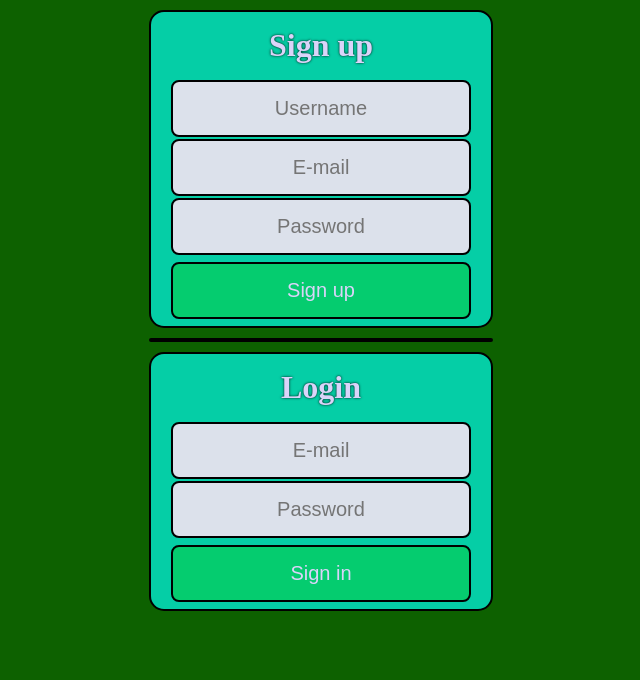
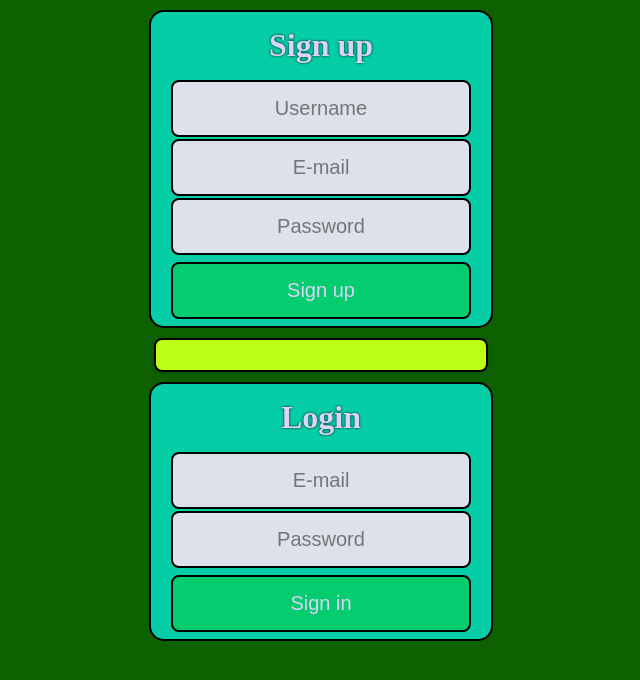
Before and after one commit to dricky23/Test, a website built with Vite: page index.html in a window 1280 px wide. Shown: the whole page, without its empty margins (319-959 px from the left). Built offline with nearby package versions, Linux system fonts and the light colour scheme; no server answers.

Commit message:
Update index.css

```diff
--- a/index.css
+++ b/index.css
@@ -63,6 +63,20 @@ button:hover {
     background-color: #00b938;
     cursor: pointer;
 }
+#free-c {
+    list-style-type: none;
+    display: flex;
+    flex-wrap: wrap;
+    gap: 10px;
+    font-size: 20px;
+    color: #0e0a27;
+    background-color: #bcff14;
+    padding: 15px;
+    border-radius: 8px;
+    flex-grow: 1;
+    text-align: center;
+    box-shadow: 0px 1px 4px rgba(0, 0, 0, 0.2);
+}
 ul {
     list-style-type: none;
     padding: 0;
```
